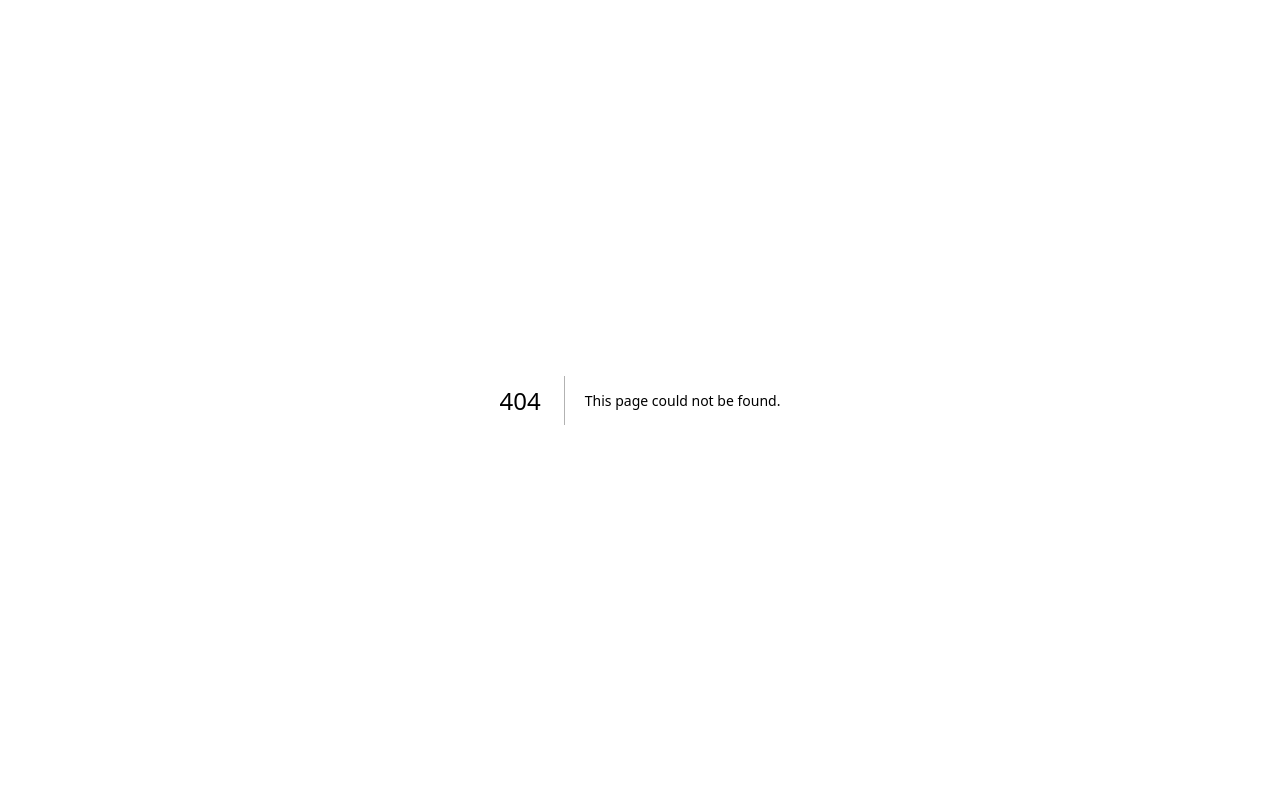
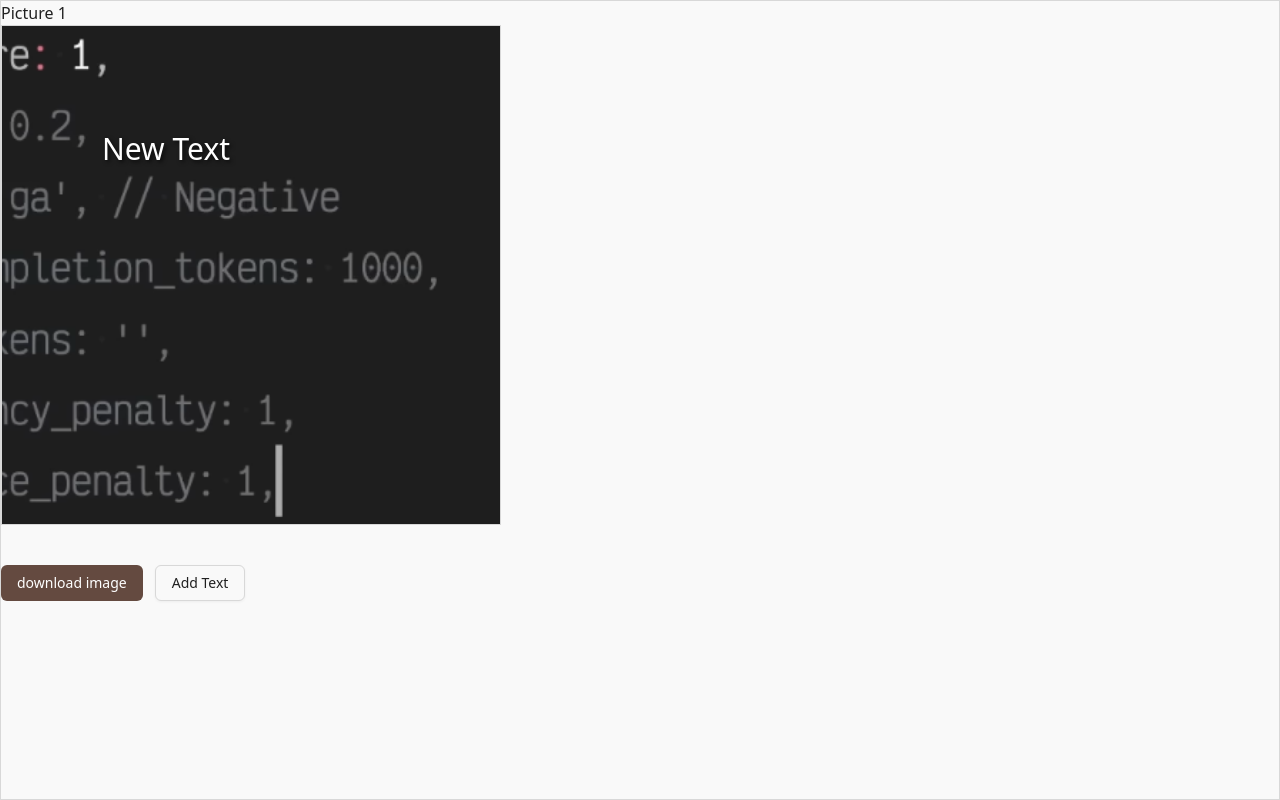
Before and after one commit to Forzun/imageGo, a Next.js app: page /dashboard/picture/1 in a window 1280 px wide. Before the commit this address had no page. Built offline with nearby package versions, Linux system fonts and the light colour scheme.

Commit message:
LayOutInit

```diff
--- /dev/null
+++ b/app/dashboard/page.tsx
@@ -0,0 +1,16 @@
+"use client";
+
+import { Button } from "@/components/ui/button";
+import { useRouter } from "next/navigation";
+
+export default function Dashboard(){
+    const router = useRouter();
+
+    function navigate(){
+        router.push("/dashboard/picture/1");
+    }
+
+    return <div className="max-w-[1400px] mx-auto w-full h-screen ">
+         <Button onClick={() => navigate()}>Edit</Button>
+    </div>
+}
--- /dev/null
+++ b/app/dashboard/picture/[pictureId]/page.tsx
@@ -0,0 +1,166 @@
+"use client";
+
+import { Button } from "@/components/ui/button";
+import Image from "next/image";
+import React, { useRef, useState } from "react";
+
+interface textElement {
+  id: string;
+  content: string;
+  x: number;
+  y: number;
+  fontSize: number;
+  color: string;
+}
+
+export default function Picture({
+  params,
+}: {
+  params: Promise<{ pictureId: string }>;
+}) {
+  const [image, setImage] = useState<string | null>(null);
+  const [textElements, setTextElements] = useState<textElement[]>([
+    {
+      id: "1",
+      content: "New Text",
+      x: 100,
+      y: 100,
+      fontSize: 30,
+      color: "white",
+    },
+  ]);
+  const [selectedTextId, setSelectedTextId] = useState<string | null>(null);
+  const [isEditing, setIsEditing] = useState(false);
+  const [isAddingText, setIsAddingText] = useState(false);
+  const imageContainerRef = useRef<HTMLDivElement>(null);
+
+  const { pictureId: id } = React.use(params);
+
+  function genrateId() {
+    return (
+      Math.random().toString(36).substring(2, 15) +
+      Math.random().toString(36).substring(2, 15)
+    );
+  }
+
+  function getImageCoords(
+    event: React.MouseEvent<HTMLDivElement, MouseEvent>,
+    imgeElement: HTMLElement
+  ) {
+    const rect = imgeElement.getBoundingClientRect();
+    const x = event.clientX - rect.left;
+    const y = event.clientY - rect.top;
+    return { x, y };
+  }
+
+  function hanldeImageClick(
+    event: React.MouseEvent<HTMLDivElement, MouseEvent>
+  ) {
+    if (!isAddingText || !imageContainerRef.current) return;
+    const coords = getImageCoords(event, imageContainerRef.current);
+    const newText = {
+      id: genrateId(),
+      content: "New Text",
+      x: coords.x,
+      y: coords.y,
+      fontSize: 30,
+      color: "white",
+    };
+    setTextElements([...textElements, newText]);
+    setIsAddingText(false);
+  }
+
+  function handleEditComplete() {
+    setIsEditing(false);
+    setSelectedTextId(null);
+  }
+
+  function handleTextClick(
+    event: React.MouseEvent<HTMLDivElement, MouseEvent>,
+    textid: string
+  ) {
+    event.stopPropagation();
+    setSelectedTextId(textid);
+  }
+
+  function handleKeyDown(event: React.KeyboardEvent, textId: string) {
+    if (event.key === "Enter") {
+      handleEditComplete();
+    }
+    if (event.key === "Escape") {
+      handleEditComplete();
+    }
+  }
+
+  function updateTextContent(textId: string, newContent: string) {
+    setTextElements((prev) =>
+      prev.map((text) =>
+        text.id == textId ? { ...text, content: newContent } : text
+      )
+    );
+  }
+
+  function doubleClickHandler(textId: string) {
+    setSelectedTextId(textId);
+    setIsEditing(true);
+  }
+
+  return (
+    <div className="container-wrapper border-1 border-x ">
+      <div>
+        <h1>Picture {id}</h1>
+        <div
+          ref={imageContainerRef}
+          onClick={hanldeImageClick}
+          className="relative w-[500px] h-[500px] border"
+        >
+          <Image
+            src="/home.png"
+            alt="Picture"
+            fill
+            style={{ objectFit: "cover" }}
+          />
+          {textElements.map((text) => (
+            <div
+              key={text.id}
+              onClick={(e) => handleTextClick(e, text.id)}
+              onDoubleClick={() => doubleClickHandler(text.id)}
+              className="absolute cursor-move select-none"
+              style={{
+                left: text.x + "px",
+                top: text.y + "px",
+                fontSize: text.fontSize + "px",
+                color: text.color,
+                textShadow: "2px 2px 4px rgba(0,0,0,0.7)",
+              }}
+            >
+              {isEditing && selectedTextId === text.id ? (
+                <input
+                  autoFocus
+                  defaultValue={text.content}
+                  onBlur={handleEditComplete}
+                  onKeyDown={(e) => handleKeyDown(e, text.id)}
+                  onChange={(e) => updateTextContent(text.id, e.target.value)}
+                  style={{
+                    fontSize: text.fontSize,
+                    color: text.color,
+                    background: "transparent",
+                    border: "1px solid white",
+                  }}
+                />
+              ) : (
+                text.content
+              )}
+            </div>
+          ))}
+        </div>
+      </div>
+      <div className="flex gap-3 pt-10">
+        <Button>download image</Button>
+        <Button onClick={() => setIsAddingText(true)} variant="outline">
+          Add Text
+        </Button>
+      </div>
+    </div>
+  );
+}
--- a/app/globals.css
+++ b/app/globals.css
@@ -3,114 +3,167 @@
 
 @custom-variant dark (&:is(.dark *));
 
+:root {
+  --background: oklch(0.9821 0 0);
+  --foreground: oklch(0.2435 0 0);
+  --card: oklch(0.9911 0 0);
+  --card-foreground: oklch(0.2435 0 0);
+  --popover: oklch(0.9911 0 0);
+  --popover-foreground: oklch(0.2435 0 0);
+  --primary: oklch(0.4341 0.0392 41.9938);
+  --primary-foreground: oklch(1.0000 0 0);
+  --secondary: oklch(0.9200 0.0651 74.3695);
+  --secondary-foreground: oklch(0.3499 0.0685 40.8288);
+  --muted: oklch(0.9521 0 0);
+  --muted-foreground: oklch(0.5032 0 0);
+  --accent: oklch(0.9310 0 0);
+  --accent-foreground: oklch(0.2435 0 0);
+  --destructive: oklch(0.6271 0.1936 33.3390);
+  --destructive-foreground: oklch(1.0000 0 0);
+  --border: oklch(0.8822 0 0);
+  --input: oklch(0.8822 0 0);
+  --ring: oklch(0.4341 0.0392 41.9938);
+  --chart-1: oklch(0.4341 0.0392 41.9938);
+  --chart-2: oklch(0.9200 0.0651 74.3695);
+  --chart-3: oklch(0.9310 0 0);
+  --chart-4: oklch(0.9367 0.0523 75.5009);
+  --chart-5: oklch(0.4338 0.0437 41.6746);
+  --sidebar: oklch(0.9881 0 0);
+  --sidebar-foreground: oklch(0.2645 0 0);
+  --sidebar-primary: oklch(0.3250 0 0);
+  --sidebar-primary-foreground: oklch(0.9881 0 0);
+  --sidebar-accent: oklch(0.9761 0 0);
+  --sidebar-accent-foreground: oklch(0.3250 0 0);
+  --sidebar-border: oklch(0.9401 0 0);
+  --sidebar-ring: oklch(0.7731 0 0);
+  --font-sans: ui-sans-serif, system-ui, -apple-system, BlinkMacSystemFont, 'Segoe UI', Roboto, 'Helvetica Neue', Arial, 'Noto Sans', sans-serif, 'Apple Color Emoji', 'Segoe UI Emoji', 'Segoe UI Symbol', 'Noto Color Emoji';
+  --font-serif: ui-serif, Georgia, Cambria, "Times New Roman", Times, serif;
+  --font-mono: ui-monospace, SFMono-Regular, Menlo, Monaco, Consolas, "Liberation Mono", "Courier New", monospace;
+  --radius: 0.5rem;
+  --shadow-x: 0;
+  --shadow-y: 1px;
+  --shadow-blur: 3px;
+  --shadow-spread: 0px;
+  --shadow-opacity: 0.1;
+  --shadow-color: oklch(0 0 0);
+  --shadow-2xs: 0 1px 3px 0px hsl(0 0% 0% / 0.05);
+  --shadow-xs: 0 1px 3px 0px hsl(0 0% 0% / 0.05);
+  --shadow-sm: 0 1px 3px 0px hsl(0 0% 0% / 0.10), 0 1px 2px -1px hsl(0 0% 0% / 0.10);
+  --shadow: 0 1px 3px 0px hsl(0 0% 0% / 0.10), 0 1px 2px -1px hsl(0 0% 0% / 0.10);
+  --shadow-md: 0 1px 3px 0px hsl(0 0% 0% / 0.10), 0 2px 4px -1px hsl(0 0% 0% / 0.10);
+  --shadow-lg: 0 1px 3px 0px hsl(0 0% 0% / 0.10), 0 4px 6px -1px hsl(0 0% 0% / 0.10);
+  --shadow-xl: 0 1px 3px 0px hsl(0 0% 0% / 0.10), 0 8px 10px -1px hsl(0 0% 0% / 0.10);
+  --shadow-2xl: 0 1px 3px 0px hsl(0 0% 0% / 0.25);
+  --tracking-normal: 0em;
+  --spacing: 0.25rem;
+}
+
+.dark {
+  --background: oklch(0.1776 0 0);
+  --foreground: oklch(0.9491 0 0);
+  --card: oklch(0.2134 0 0);
+  --card-foreground: oklch(0.9491 0 0);
+  --popover: oklch(0.2134 0 0);
+  --popover-foreground: oklch(0.9491 0 0);
+  --primary: oklch(0.9247 0.0524 66.1732);
+  --primary-foreground: oklch(0.2029 0.0240 200.1962);
+  --secondary: oklch(0.3163 0.0190 63.6992);
+  --secondary-foreground: oklch(0.9247 0.0524 66.1732);
+  --muted: oklch(0.2520 0 0);
+  --muted-foreground: oklch(0.7699 0 0);
+  --accent: oklch(0.2850 0 0);
+  --accent-foreground: oklch(0.9491 0 0);
+  --destructive: oklch(0.6271 0.1936 33.3390);
+  --destructive-foreground: oklch(1.0000 0 0);
+  --border: oklch(0.2351 0.0115 91.7467);
+  --input: oklch(0.4017 0 0);
+  --ring: oklch(0.9247 0.0524 66.1732);
+  --chart-1: oklch(0.9247 0.0524 66.1732);
+  --chart-2: oklch(0.3163 0.0190 63.6992);
+  --chart-3: oklch(0.2850 0 0);
+  --chart-4: oklch(0.3481 0.0219 67.0001);
+  --chart-5: oklch(0.9245 0.0533 67.0855);
+  --sidebar: oklch(0.2103 0.0059 285.8852);
+  --sidebar-foreground: oklch(0.9674 0.0013 286.3752);
+  --sidebar-primary: oklch(0.4882 0.2172 264.3763);
+  --sidebar-primary-foreground: oklch(1.0000 0 0);
+  --sidebar-accent: oklch(0.2739 0.0055 286.0326);
+  --sidebar-accent-foreground: oklch(0.9674 0.0013 286.3752);
+  --sidebar-border: oklch(0.2739 0.0055 286.0326);
+  --sidebar-ring: oklch(0.8711 0.0055 286.2860);
+  --font-sans: ui-sans-serif, system-ui, -apple-system, BlinkMacSystemFont, 'Segoe UI', Roboto, 'Helvetica Neue', Arial, 'Noto Sans', sans-serif, 'Apple Color Emoji', 'Segoe UI Emoji', 'Segoe UI Symbol', 'Noto Color Emoji';
+  --font-serif: ui-serif, Georgia, Cambria, "Times New Roman", Times, serif;
+  --font-mono: ui-monospace, SFMono-Regular, Menlo, Monaco, Consolas, "Liberation Mono", "Courier New", monospace;
+  --radius: 0.5rem;
+  --shadow-x: 0;
+  --shadow-y: 1px;
+  --shadow-blur: 3px;
+  --shadow-spread: 0px;
+  --shadow-opacity: 0.1;
+  --shadow-color: oklch(0 0 0);
+  --shadow-2xs: 0 1px 3px 0px hsl(0 0% 0% / 0.05);
+  --shadow-xs: 0 1px 3px 0px hsl(0 0% 0% / 0.05);
+  --shadow-sm: 0 1px 3px 0px hsl(0 0% 0% / 0.10), 0 1px 2px -1px hsl(0 0% 0% / 0.10);
+  --shadow: 0 1px 3px 0px hsl(0 0% 0% / 0.10), 0 1px 2px -1px hsl(0 0% 0% / 0.10);
+  --shadow-md: 0 1px 3px 0px hsl(0 0% 0% / 0.10), 0 2px 4px -1px hsl(0 0% 0% / 0.10);
+  --shadow-lg: 0 1px 3px 0px hsl(0 0% 0% / 0.10), 0 4px 6px -1px hsl(0 0% 0% / 0.10);
+  --shadow-xl: 0 1px 3px 0px hsl(0 0% 0% / 0.10), 0 8px 10px -1px hsl(0 0% 0% / 0.10);
+  --shadow-2xl: 0 1px 3px 0px hsl(0 0% 0% / 0.25);
+}
+
 @theme inline {
   --color-background: var(--background);
   --color-foreground: var(--foreground);
-  --font-sans: var(--font-geist-sans);
-  --font-mono: var(--font-geist-mono);
+  --color-card: var(--card);
+  --color-card-foreground: var(--card-foreground);
+  --color-popover: var(--popover);
+  --color-popover-foreground: var(--popover-foreground);
+  --color-primary: var(--primary);
+  --color-primary-foreground: var(--primary-foreground);
+  --color-secondary: var(--secondary);
+  --color-secondary-foreground: var(--secondary-foreground);
+  --color-muted: var(--muted);
+  --color-muted-foreground: var(--muted-foreground);
+  --color-accent: var(--accent);
+  --color-accent-foreground: var(--accent-foreground);
+  --color-destructive: var(--destructive);
+  --color-destructive-foreground: var(--destructive-foreground);
+  --color-border: var(--border);
+  --color-input: var(--input);
+  --color-ring: var(--ring);
+  --color-chart-1: var(--chart-1);
+  --color-chart-2: var(--chart-2);
+  --color-chart-3: var(--chart-3);
+  --color-chart-4: var(--chart-4);
+  --color-chart-5: var(--chart-5);
+  --color-sidebar: var(--sidebar);
+  --color-sidebar-foreground: var(--sidebar-foreground);
+  --color-sidebar-primary: var(--sidebar-primary);
+  --color-sidebar-primary-foreground: var(--sidebar-primary-foreground);
+  --color-sidebar-accent: var(--sidebar-accent);
+  --color-sidebar-accent-foreground: var(--sidebar-accent-foreground);
+  --color-sidebar-border: var(--sidebar-border);
   --color-sidebar-ring: var(--sidebar-ring);
-  --color-sidebar-border: var(--sidebar-border);
-  --color-sidebar-accent-foreground: var(--sidebar-accent-foreground);
-  --color-sidebar-accent: var(--sidebar-accent);
-  --color-sidebar-primary-foreground: var(--sidebar-primary-foreground);
-  --color-sidebar-primary: var(--sidebar-primary);
-  --color-sidebar-foreground: var(--sidebar-foreground);
-  --color-sidebar: var(--sidebar);
-  --color-chart-5: var(--chart-5);
-  --color-chart-4: var(--chart-4);
-  --color-chart-3: var(--chart-3);
-  --color-chart-2: var(--chart-2);
-  --color-chart-1: var(--chart-1);
-  --color-ring: var(--ring);
-  --color-input: var(--input);
-  --color-border: var(--border);
-  --color-destructive: var(--destructive);
-  --color-accent-foreground: var(--accent-foreground);
-  --color-accent: var(--accent);
-  --color-muted-foreground: var(--muted-foreground);
-  --color-muted: var(--muted);
-  --color-secondary-foreground: var(--secondary-foreground);
-  --color-secondary: var(--secondary);
-  --color-primary-foreground: var(--primary-foreground);
-  --color-primary: var(--primary);
-  --color-popover-foreground: var(--popover-foreground);
-  --color-popover: var(--popover);
-  --color-card-foreground: var(--card-foreground);
-  --color-card: var(--card);
+
+  --font-sans: var(--font-sans);
+  --font-mono: var(--font-mono);
+  --font-serif: var(--font-serif);
+
   --radius-sm: calc(var(--radius) - 4px);
   --radius-md: calc(var(--radius) - 2px);
   --radius-lg: var(--radius);
   --radius-xl: calc(var(--radius) + 4px);
+
+  --shadow-2xs: var(--shadow-2xs);
+  --shadow-xs: var(--shadow-xs);
+  --shadow-sm: var(--shadow-sm);
+  --shadow: var(--shadow);
+  --shadow-md: var(--shadow-md);
+  --shadow-lg: var(--shadow-lg);
+  --shadow-xl: var(--shadow-xl);
+  --shadow-2xl: var(--shadow-2xl);
 }
 
-:root {
-  --radius: 0.625rem;
-  --background: oklch(1 0 0);
-  --foreground: oklch(0.147 0.004 49.25);
-  --card: oklch(1 0 0);
-  --card-foreground: oklch(0.147 0.004 49.25);
-  --popover: oklch(1 0 0);
-  --popover-foreground: oklch(0.147 0.004 49.25);
-  --primary: oklch(0.216 0.006 56.043);
-  --primary-foreground: oklch(0.985 0.001 106.423);
-  --secondary: oklch(0.97 0.001 106.424);
-  --secondary-foreground: oklch(0.216 0.006 56.043);
-  --muted: oklch(0.97 0.001 106.424);
-  --muted-foreground: oklch(0.553 0.013 58.071);
-  --accent: oklch(0.97 0.001 106.424);
-  --accent-foreground: oklch(0.216 0.006 56.043);
-  --destructive: oklch(0.577 0.245 27.325);
-  --border: oklch(0.923 0.003 48.717);
-  --input: oklch(0.923 0.003 48.717);
-  --ring: oklch(0.709 0.01 56.259);
-  --chart-1: oklch(0.646 0.222 41.116);
-  --chart-2: oklch(0.6 0.118 184.704);
-  --chart-3: oklch(0.398 0.07 227.392);
-  --chart-4: oklch(0.828 0.189 84.429);
-  --chart-5: oklch(0.769 0.188 70.08);
-  --sidebar: oklch(0.985 0.001 106.423);
-  --sidebar-foreground: oklch(0.147 0.004 49.25);
-  --sidebar-primary: oklch(0.216 0.006 56.043);
-  --sidebar-primary-foreground: oklch(0.985 0.001 106.423);
-  --sidebar-accent: oklch(0.97 0.001 106.424);
-  --sidebar-accent-foreground: oklch(0.216 0.006 56.043);
-  --sidebar-border: oklch(0.923 0.003 48.717);
-  --sidebar-ring: oklch(0.709 0.01 56.259);
-}
-
-.dark {
-  --background: oklch(0.147 0.004 49.25);
-  --foreground: oklch(0.985 0.001 106.423);
-  --card: oklch(0.216 0.006 56.043);
-  --card-foreground: oklch(0.985 0.001 106.423);
-  --popover: oklch(0.216 0.006 56.043);
-  --popover-foreground: oklch(0.985 0.001 106.423);
-  --primary: oklch(0.923 0.003 48.717);
-  --primary-foreground: oklch(0.216 0.006 56.043);
-  --secondary: oklch(0.268 0.007 34.298);
-  --secondary-foreground: oklch(0.985 0.001 106.423);
-  --muted: oklch(0.268 0.007 34.298);
-  --muted-foreground: oklch(0.709 0.01 56.259);
-  --accent: oklch(0.268 0.007 34.298);
-  --accent-foreground: oklch(0.985 0.001 106.423);
-  --destructive: oklch(0.704 0.191 22.216);
-  --border: oklch(1 0 0 / 10%);
-  --input: oklch(1 0 0 / 15%);
-  --ring: oklch(0.553 0.013 58.071);
-  --chart-1: oklch(0.488 0.243 264.376);
-  --chart-2: oklch(0.696 0.17 162.48);
-  --chart-3: oklch(0.769 0.188 70.08);
-  --chart-4: oklch(0.627 0.265 303.9);
-  --chart-5: oklch(0.645 0.246 16.439);
-  --sidebar: oklch(0.216 0.006 56.043);
-  --sidebar-foreground: oklch(0.985 0.001 106.423);
-  --sidebar-primary: oklch(0.488 0.243 264.376);
-  --sidebar-primary-foreground: oklch(0.985 0.001 106.423);
-  --sidebar-accent: oklch(0.268 0.007 34.298);
-  --sidebar-accent-foreground: oklch(0.985 0.001 106.423);
-  --sidebar-border: oklch(1 0 0 / 10%);
-  --sidebar-ring: oklch(0.553 0.013 58.071);
-}
 
 @layer base {
   * {
@@ -120,3 +173,7 @@
     @apply bg-background text-foreground;
   }
 }
+
+.container-wrapper {
+  @apply max-w-[1400px] mx-auto w-full h-screen;
+}
```
